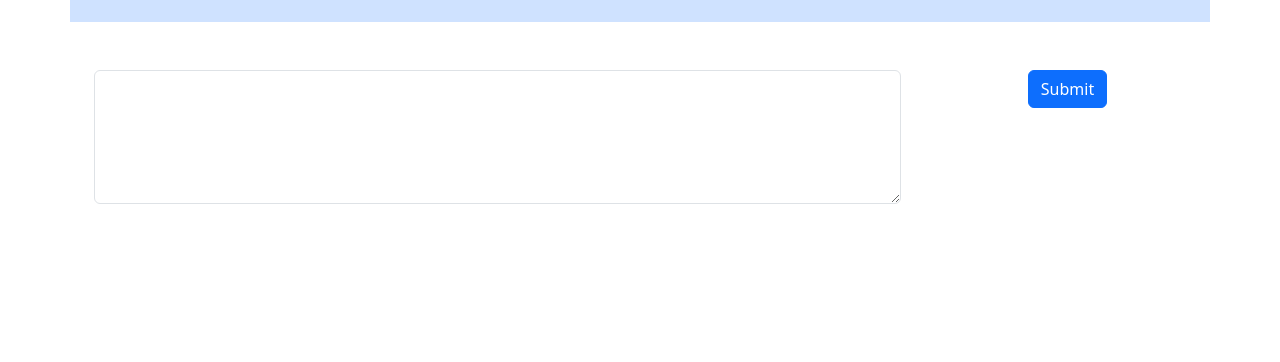
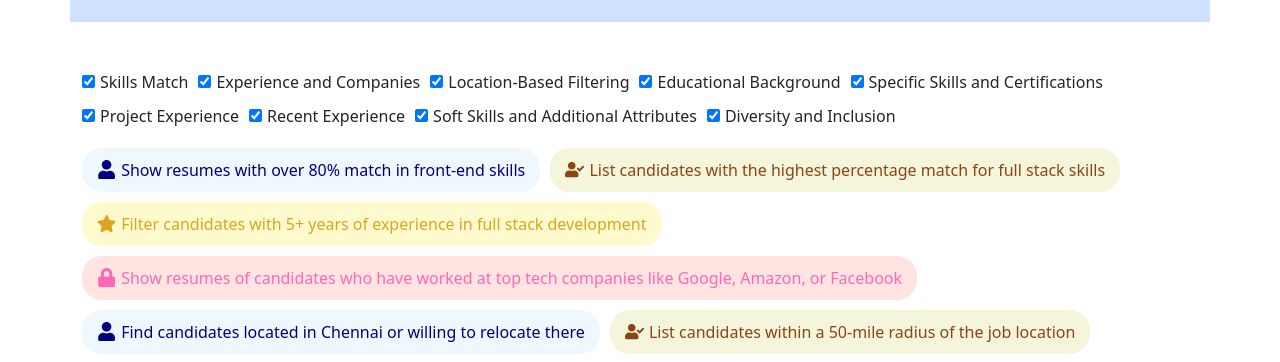
Before and after one commit to SanthoshGugan/resume-ai, a React (Create React App) app: page /chatresume in a window 1280 px wide. Shown: the part 575-937 px from the top of the page. Before the commit the page ends 827 px from the top, so only its background shows below. Built offline with nearby package versions, Linux system fonts and the light colour scheme; no server answers.

Commit message:
resume list

```diff
--- a/package.json
+++ b/package.json
@@ -15,6 +15,7 @@
     "react-bootstrap": "^2.10.4",
     "react-dom": "^18.3.1",
     "react-hook-form": "^7.52.1",
+    "react-icons": "^5.3.0",
     "react-router-dom": "^6.24.1",
     "react-scripts": "5.0.1",
     "web-vitals": "^2.1.4"
--- a/src/components/Matching/MatchSummary.js
+++ b/src/components/Matching/MatchSummary.js
@@ -1,6 +1,7 @@
 import React from "react";
 import { Card, Col, Container, Row } from "react-bootstrap";
 import ResumeTable from "../match-list/ResumeTable";
+import PromptActions from "../match-list/PromptActions";
 
 const resumes = [
     {
--- a/src/components/ResumeAi/index.js
+++ b/src/components/ResumeAi/index.js
@@ -14,29 +14,30 @@ import MatchSummary from "../Matching/MatchSummary";
 import { MOCK_JD_SUMMARY } from "../../hooks/useLongPollJDSummary";
 import { MOCK_QUERY_SUMMARY } from "../../hooks/useLongPollMatchingSummary";
 import ResumeSummary from "../Resume/ResumeSummary";
+import PromptActions from "../match-list/PromptActions";
 
 const ResumeAi = () => {
 
-    const [ canShowJDUploadCard, setCanShowJDUploadCard ] = useState(false);
-    const [ canShowJDSummaryCard, setCanShowJDSummaryCard ] = useState(false);
+    const [canShowJDUploadCard, setCanShowJDUploadCard] = useState(false);
+    const [canShowJDSummaryCard, setCanShowJDSummaryCard] = useState(false);
 
-    const [ canShowResumeUploadCard, setCanShowResumeUploadCard ] = useState(false);
-    const [ canShowResumeSummaryCard, setCanShowResumeSummaryCard ] = useState(false);
+    const [canShowResumeUploadCard, setCanShowResumeUploadCard] = useState(false);
+    const [canShowResumeSummaryCard, setCanShowResumeSummaryCard] = useState(false);
 
-    const [ canShowMatchCard, setCanShowMatchCard ] = useState(false);
-    const [ canShowMatchSummaryCard, setCanShowMatchSummaryCard ] = useState(false);
+    const [canShowMatchCard, setCanShowMatchCard] = useState(false);
+    const [canShowMatchSummaryCard, setCanShowMatchSummaryCard] = useState(false);
 
-    const [ canShowFilterCard, setCanShowFilterCard ] = useState(false);
+    const [canShowFilterCard, setCanShowFilterCard] = useState(false);
 
-    const [ jdKey, setJdKey ] = useState(null);
-    const [ jdSummary, setJDSummary] = useState(null);
-    const [ jdDimensions, setJDDimensions] = useState(null);
+    const [jdKey, setJdKey] = useState(null);
+    const [jdSummary, setJDSummary] = useState(null);
+    const [jdDimensions, setJDDimensions] = useState(null);
 
 
-    const [ resumeSummary, setResumeSummary] = useState(null);
-    const [ resumeDimensions, setResumeDimensions] = useState(null);
+    const [resumeSummary, setResumeSummary] = useState(null);
+    const [resumeDimensions, setResumeDimensions] = useState(null);
 
-    const [ matchSummary, setMatchSummary] = useState(null);
+    const [matchSummary, setMatchSummary] = useState(null);
 
     const {
         handleSubmit,
@@ -68,7 +69,7 @@ const ResumeAi = () => {
                 )}
                 {(canShowJDSummaryCard) && (
                     <Answers colW={11}>
-                        <JDSummary jdSummary={jdSummary} jdDimensions={jdDimensions}/>
+                        <JDSummary jdSummary={jdSummary} jdDimensions={jdDimensions} />
                     </Answers>
                 )}
                 {canShowResumeUploadCard && (
@@ -84,7 +85,7 @@ const ResumeAi = () => {
                 )}
                 {(canShowResumeSummaryCard) && (
                     <Answers colW={11}>
-                        <ResumeSummary resumeSummary={resumeSummary} resumeDimensions={resumeDimensions}/>
+                        <ResumeSummary resumeSummary={resumeSummary} resumeDimensions={resumeDimensions} />
                     </Answers>
                 )}
                 {canShowMatchCard && (
@@ -108,6 +109,12 @@ const ResumeAi = () => {
                 )}
             </Container>
             <Container fuild className="flex justify-content-end">
+
+                <Row>
+                    <PromptActions
+                        onSelectPrompt={() => { }}
+                    />
+                </Row>
                 <Form onSubmit={handleSubmit(onSubmit)}>
                     <Row className="my-5">
 
@@ -116,7 +123,7 @@ const ResumeAi = () => {
                                 <Form.Control
                                     as="textarea"
                                     rows={5}
-                                        {...register("input",{
+                                    {...register("input", {
                                         required: true
                                     })}
                                 />
--- /dev/null
+++ b/src/components/match-list/PromptActions.css
@@ -0,0 +1,105 @@
+/* PromptActions.css */
+.prompt-actions-container {
+    display: flex;
+    flex-direction: column;
+    gap: 20px;
+  }
+
+  .filter-box {
+    display: flex;
+    flex-wrap: wrap;
+    gap: 10px;
+  }
+
+  .filter-box label {
+    display: flex;
+    align-items: center;
+    gap: 5px;
+  }
+
+  .prompt-actions {
+    display: flex;
+    flex-wrap: wrap;
+    gap: 10px;
+  }
+
+  .prompt-badge {
+    display: inline-flex;
+    align-items: center;
+    gap: 5px;
+    padding: 10px 15px;
+    border-radius: 20px;
+    cursor: pointer;
+    transition: all 0.3s ease;
+    font-weight: normal;
+  }
+
+  .prompt-badge.guest {
+    background-color: #f0f8ff; /* Light blue background for guest */
+    color: #000080; /* Navy text for guest */
+  }
+
+  .prompt-badge.signup {
+    background-color: #f5f5dc; /* Beige background for signup */
+    color: #8b4513; /* Saddle brown text for signup */
+  }
+
+  .prompt-badge.early-access {
+    background-color: #fffacd; /* Lemon chiffon background for early access */
+    color: #daa520; /* Golden rod text for early access */
+  }
+
+  .prompt-badge.premium {
+    background-color: #ffe4e1; /* Light rose background for premium */
+    color: #ff69b4; /* Hot pink text for premium */
+    cursor: not-allowed;
+    position: relative;
+  }
+
+  .prompt-badge:hover {
+    background-color: #dcdcdc; /* Gainsboro background on hover */
+    font-weight: bold;
+  }
+
+  .prompt-badge.premium:hover {
+    background-color: #ffe4e1;
+    font-weight: normal;
+  }
+
+  .prompt-badge.premium::after {
+    content: 'Available on Premium';
+    position: absolute;
+    bottom: -25px;
+    left: 50%;
+    transform: translateX(-50%);
+    padding: 5px;
+    background-color: #000;
+    color: #fff;
+    border-radius: 5px;
+    white-space: nowrap;
+    display: none;
+  }
+
+  .prompt-badge.premium:hover::after {
+    display: block;
+  }
+
+  .prompt-badge svg {
+    font-size: 1.2em;
+  }
+
+  .prompt-badge.guest svg {
+    color: #000080; /* Navy icon for guest */
+  }
+
+  .prompt-badge.signup svg {
+    color: #8b4513; /* Saddle brown icon for signup */
+  }
+
+  .prompt-badge.early-access svg {
+    color: #daa520; /* Golden rod icon for early access */
+  }
+
+  .prompt-badge.premium svg {
+    color: #ff69b4; /* Hot pink icon for premium */
+  }
--- /dev/null
+++ b/src/components/match-list/PromptActions.js
@@ -0,0 +1,89 @@
+// PromptActions.js
+import React, { useState } from 'react';
+import './PromptActions.css';
+import { FaUser, FaUserCheck, FaStar, FaLock } from 'react-icons/fa';
+
+const prompts = [
+  { id: 1, label: "Show resumes with over 80% match in front-end skills", category: 'Skills Match', accessibility: 'guest' },
+  { id: 2, label: "List candidates with the highest percentage match for full stack skills", category: 'Skills Match', accessibility: 'signup' },
+  { id: 3, label: "Filter candidates with 5+ years of experience in full stack development", category: 'Experience and Companies', accessibility: 'early-access' },
+  { id: 4, label: "Show resumes of candidates who have worked at top tech companies like Google, Amazon, or Facebook", category: 'Experience and Companies', accessibility: 'premium' },
+  { id: 5, label: "Find candidates located in Chennai or willing to relocate there", category: 'Location-Based Filtering', accessibility: 'guest' },
+  { id: 6, label: "List candidates within a 50-mile radius of the job location", category: 'Location-Based Filtering', accessibility: 'signup' },
+  { id: 7, label: "Show resumes with degrees from top-tier universities", category: 'Educational Background', accessibility: 'early-access' },
+  { id: 8, label: "Filter candidates with a Master's degree in Computer Science", category: 'Educational Background', accessibility: 'premium' },
+  { id: 9, label: "Find candidates proficient in React, Node.js, and AWS", category: 'Specific Skills and Certifications', accessibility: 'guest' },
+  { id: 10, label: "Show resumes with certifications in AWS, Google Cloud, or Azure", category: 'Specific Skills and Certifications', accessibility: 'signup' },
+  { id: 11, label: "List candidates who have led or significantly contributed to major projects", category: 'Project Experience', accessibility: 'early-access' },
+  { id: 12, label: "Show resumes with experience in e-commerce application development", category: 'Project Experience', accessibility: 'premium' },
+  { id: 13, label: "Find candidates with relevant experience in the last two years", category: 'Recent Experience', accessibility: 'guest' },
+  { id: 14, label: "Show resumes with recent experience in agile development environments", category: 'Recent Experience', accessibility: 'signup' },
+  { id: 15, label: "Filter candidates with demonstrated leadership or team collaboration skills", category: 'Soft Skills and Additional Attributes', accessibility: 'early-access' },
+  { id: 16, label: "Show resumes with excellent communication skills as highlighted in the summary", category: 'Soft Skills and Additional Attributes', accessibility: 'premium' },
+  { id: 17, label: "List resumes highlighting candidates from diverse backgrounds", category: 'Diversity and Inclusion', accessibility: 'guest' },
+  { id: 18, label: "Show resumes with experience in inclusive work environments", category: 'Diversity and Inclusion', accessibility: 'signup' }
+];
+
+const categories = [
+  'Skills Match', 'Experience and Companies', 'Location-Based Filtering', 'Educational Background',
+  'Specific Skills and Certifications', 'Project Experience', 'Recent Experience',
+  'Soft Skills and Additional Attributes', 'Diversity and Inclusion'
+];
+
+const getIcon = (accessibility) => {
+  switch (accessibility) {
+    case 'guest':
+      return <FaUser />;
+    case 'signup':
+      return <FaUserCheck />;
+    case 'early-access':
+      return <FaStar />;
+    case 'premium':
+      return <FaLock />;
+    default:
+      return null;
+  }
+};
+
+const PromptActions = ({ onSelectPrompt }) => {
+  const [selectedCategories, setSelectedCategories] = useState(categories.reduce((acc, category) => ({ ...acc, [category]: true }), {}));
+
+  const handleCategoryChange = (category) => {
+    setSelectedCategories(prevState => ({
+      ...prevState,
+      [category]: !prevState[category]
+    }));
+  };
+
+  return (
+    <div className="prompt-actions-container">
+      <div className="filter-box">
+        {categories.map(category => (
+          <label key={category}>
+            <input
+              type="checkbox"
+              checked={selectedCategories[category]}
+              onChange={() => handleCategoryChange(category)}
+            />
+            {category}
+          </label>
+        ))}
+      </div>
+      <div className="prompt-actions">
+        {prompts.filter(prompt => selectedCategories[prompt.category]).map(prompt => (
+          <span
+            key={prompt.id}
+            className={`prompt-badge ${prompt.accessibility}`}
+            onClick={() => prompt.accessibility !== 'premium' && onSelectPrompt(prompt.id)}
+            title={prompt.accessibility === 'premium' ? 'Available on Premium' : ''}
+          >
+            {getIcon(prompt.accessibility)}
+            {prompt.label}
+          </span>
+        ))}
+      </div>
+    </div>
+  );
+};
+
+export default PromptActions;
```
Also changed, not shown: 1 other file (tests, documents, lock files or other folders). Lines whose indentation alone changed are shown as unchanged.
